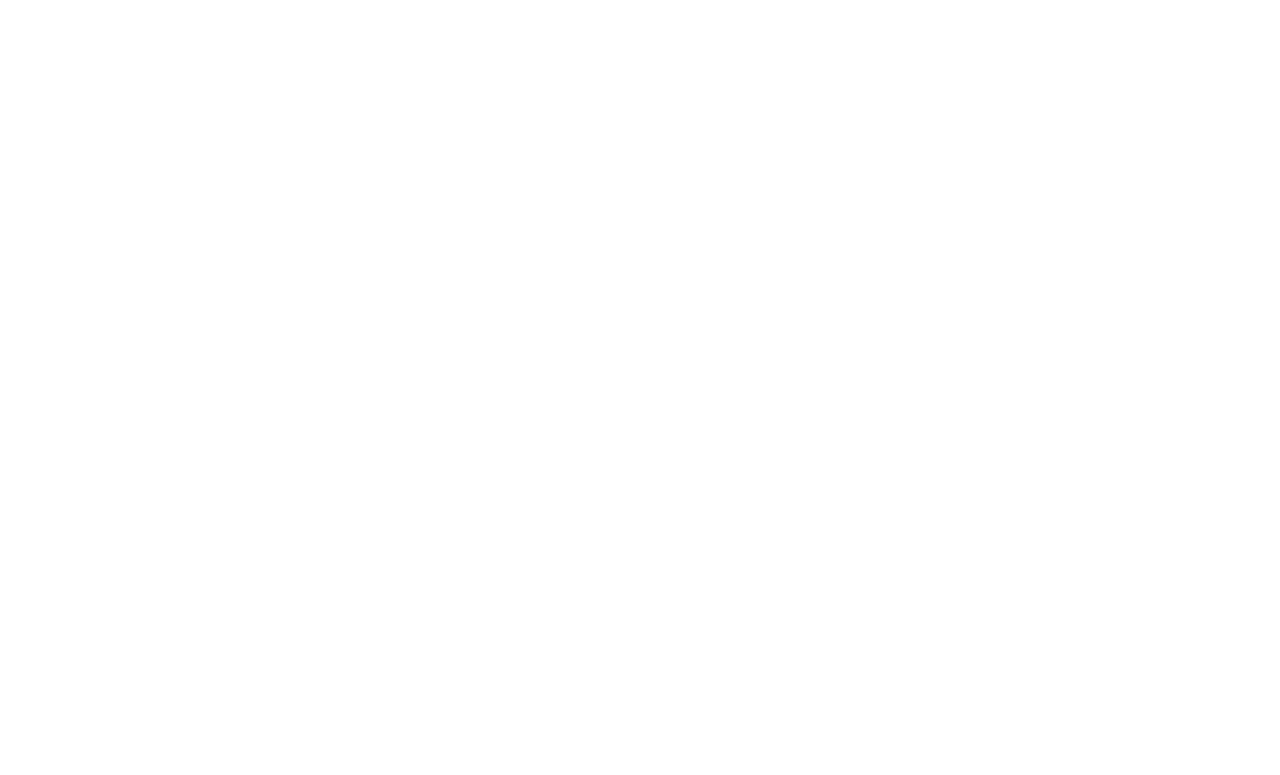
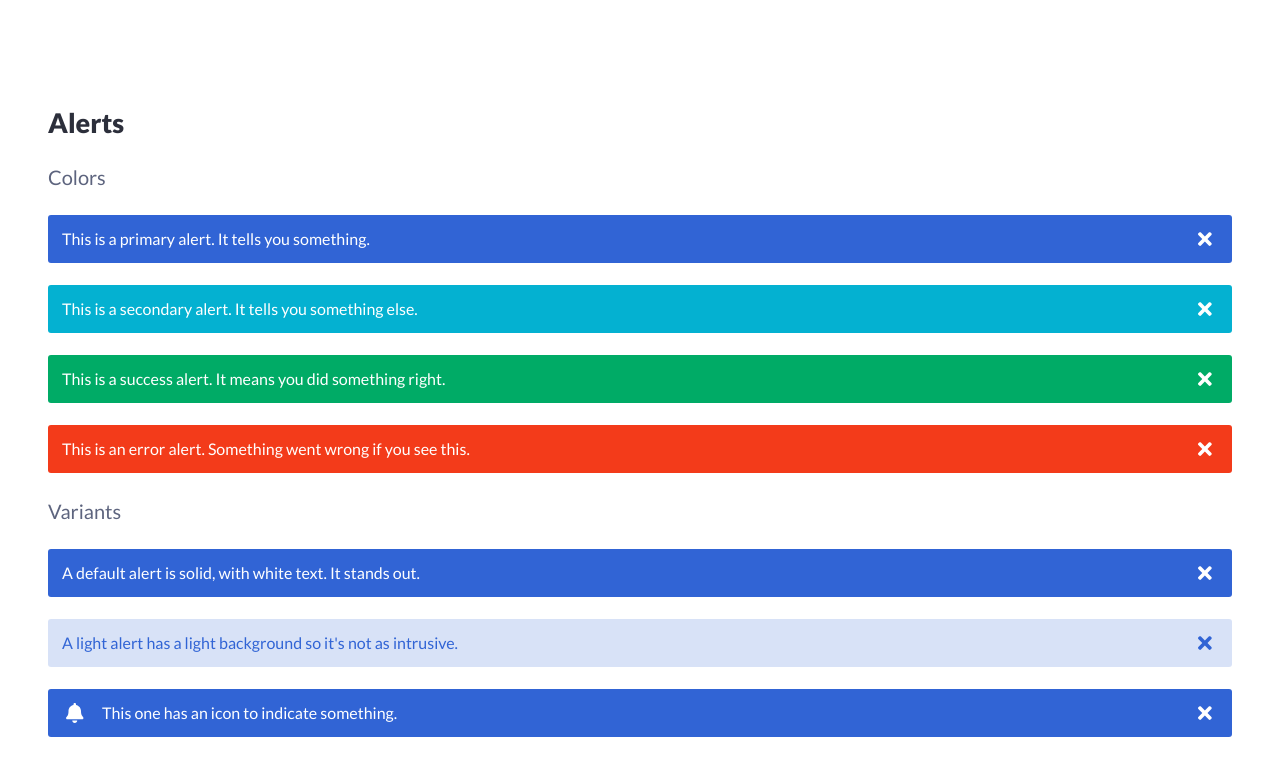
Before and after one commit to jarodpeachey/system-ui-kit, a React app: page / in a window 1280 px wide. Shown: the part 1841-2616 px from the top of the page. Before the commit the page ends 2055 px from the top, so only its background shows below. Built offline with nearby package versions, Linux system fonts and the light colour scheme.

Commit message:
Add alerts

```diff
--- a/src/App.js
+++ b/src/App.js
@@ -27,6 +27,7 @@
   faChevronLeft,
   faChevronDown,
   faQuoteLeft,
+  faBell,
 } from '@fortawesome/free-solid-svg-icons';
 import { FontAwesomeIcon } from '@fortawesome/react-fontawesome';
 import { theme } from './theme';
@@ -57,6 +58,7 @@
 import H4 from './components/H4';
 import H5 from './components/H5';
 import H6 from './components/H6';
+import Alert from './components/Alert';
 
 library.add(
   faBars,
@@ -85,6 +87,7 @@
   faChevronLeft,
   faQuoteLeft,
   faBars,
+  faBell,
 );
 
 const App = ({}) => (
@@ -351,6 +354,42 @@
       <br />
       <br />
       <br />
+      <H3>Alerts</H3>
+      <p className="mb-none">Colors</p>
+      {/* <Row spacing={[12]} breakpoints={[960]}>
+        <div widths={[6]}> */}
+      <Alert>This is a primary alert. It tells you something.</Alert>
+      {/* </div>
+        <div widths={[6]}> */}
+      <Alert color="secondary">
+        This is a secondary alert. It tells you something else.
+      </Alert>
+      {/* </div>
+        <div widths={[6]}> */}
+      <Alert color="success">
+        This is a success alert. It means you did something right.
+      </Alert>
+      {/* </div>
+        <div widths={[6]}> */}
+      <Alert color="error">
+        This is an error alert. Something went wrong if you see this.
+      </Alert>
+      {/* </div>
+      </Row> */}
+      <p className="mb-none">Variants</p>
+      {/* <Row spacing={[12]} breakpoints={[960]}>
+        <div widths={[6]}> */}
+      <Alert>A default alert is solid, with white text. It stands out.</Alert>
+      {/* </div>
+        <div widths={[6]}> */}
+      <Alert variant="light">
+        A light alert has a light background so it's not as intrusive.
+      </Alert>
+      <Alert icon={<FontAwesomeIcon icon="bell" />}>
+        This one has an icon to indicate something.
+      </Alert>
+      {/* </div>
+      </Row> */}
       <br />
       <br />
       <br />
--- /dev/null
+++ b/src/components/Alert.js
@@ -0,0 +1,83 @@
+import React, { useState } from 'react';
+import styled from 'styled-components';
+import { FontAwesomeIcon } from '@fortawesome/react-fontawesome';
+
+const Alert = ({ children, color, variant, icon }) => {
+  const [showAlert, setShowAlert] = useState(true);
+
+  const onClick = () => {
+    setShowAlert(false);
+  };
+
+  return (
+    <Wrapper icon={!!icon} show={showAlert} color={color} variant={variant}>
+      {icon && <Icon>{icon}</Icon>}
+      <div>{children}</div>
+      <CloseButton onClick={onClick}>
+        <FontAwesomeIcon icon="times" />
+      </CloseButton>
+    </Wrapper>
+  );
+};
+
+const Wrapper = styled.div`
+  width: 100%;
+  display: ${(props) => (props.show ? 'flex' : 'none')};
+  align-items: flex-start;
+  margin: ${(props) => props.theme.spacing.four} 0;
+  padding: ${(props) => props.theme.spacing.three};
+  background: ${(props) =>
+      props.color === 'primary'
+        ? props.theme.color.primary.main
+        : props.color === 'secondary'
+        ? props.theme.color.secondary.main
+        : props.color === 'success'
+        ? props.theme.color.success
+        : props.color === 'error'
+        ? props.theme.color.error
+        : props.theme.color.primary.main}${(props) => (props.variant === 'light' ? '30' : '')};
+  div {
+    color: ${(props) =>
+      props.variant === 'light'
+        ? props.color === 'primary'
+          ? props.theme.color.primary.main
+          : props.color === 'secondary'
+          ? props.theme.color.secondary.main
+          : props.color === 'success'
+          ? props.theme.color.success
+          : props.color === 'error'
+          ? props.theme.color.error
+          : props.theme.color.primary.main
+        : 'white'};
+  }
+  border-radius: ${(props) => props.theme.radius.one};
+  padding-right: 0;
+  padding-right: 0;
+  padding-left: ${(props) => (props.icon ? '0' : '14px')};
+`;
+
+const CloseButton = styled.div`
+  width: 40px;
+  height: 100%;
+  display: flex;
+  cursor: pointer;
+  align-items: center;
+  justify-content: center;
+  font-size: 20px;
+  color: white;
+  margin-left: auto;
+  padding-right: 14px;
+`;
+const Icon = styled.div`
+  width: 40px;
+  height: 100%;
+  display: flex;
+  align-items: center;
+  justify-content: center;
+  font-size: 20px;
+  color: white;
+  margin-right: 14px;
+  padding-left: 14px;
+`;
+
+export default Alert;
--- a/src/components/Button.js
+++ b/src/components/Button.js
@@ -59,6 +59,54 @@
   border-radius: ${(props) => props.theme.radius.one};
   cursor: pointer;
   transition: all 0.25s;
+  background: ${(props) =>
+    props.variant === 'secondary'
+      ? 'white'
+      : props.variant === 'outlined'
+      ? 'transparent'
+      : props.color === 'primary'
+      ? props.theme.color.primary.main
+      : props.color === 'secondary'
+      ? props.theme.color.secondary.main
+      : props.color === 'error'
+      ? props.theme.color.error
+      : props.color === 'success'
+      ? props.theme.color.success
+      : ''};
+  color: ${(props) =>
+    props.variant === 'outlined' || props.variant === 'secondary'
+      ? props.color === 'primary'
+        ? props.theme.color.primary.main
+        : props.color === 'secondary'
+        ? props.theme.color.secondary.main
+        : props.color === 'error'
+        ? props.theme.color.error
+        : props.color === 'success'
+        ? props.theme.color.success
+        : ''
+      : props.color === 'primary' ||
+        props.color === 'secondary' ||
+        props.color === 'error' ||
+        props.color === 'success'
+      ? 'white'
+      : ''};
+  border: 2px solid
+    ${(props) =>
+      props.variant === 'secondary'
+        ? 'transparent'
+        : props.color === 'primary'
+        ? props.theme.color.primary.main
+        : props.color === 'secondary'
+        ? props.theme.color.secondary.main
+        : props.color === 'error'
+        ? props.theme.color.error
+        : props.color === 'success'
+        ? props.theme.color.success
+        : props.color === 'white'
+        ? '#ffffff'
+        : '#efefef'};
+  box-shadow: ${(props) =>
+    props.variant === 'secondary' ? '0 1px 4px 0 rgba(0, 0, 0, 0.14)' : 'none'};
   :hover,
   :focus,
   :focus {
@@ -91,11 +139,11 @@
           ? props.theme.color.success
           : '#efefef'
         : props.variant === 'secondary'
-
         ? 'white'
         : props.variant === 'outlined'
         ? 'transparent'
-        : props.color === 'primary'
+        : `${
+            props.color === 'primary'
               ? props.theme.color.primary.main
               : props.color === 'secondary'
               ? props.theme.color.secondary.main
@@ -103,14 +151,28 @@
               ? props.theme.color.error
               : props.color === 'success'
               ? props.theme.color.success
-        : ''};
+              : ''
+          }dd`};
+    border: 2px solid
+      ${(props) =>
+        props.variant === 'secondary'
+          ? 'transparent'
+          : `${
+              props.color === 'primary'
+                ? props.theme.color.primary.main
+                : props.color === 'secondary'
+                ? props.theme.color.secondary.main
+                : props.color === 'error'
+                ? props.theme.color.error
+                : props.color === 'success'
+                ? props.theme.color.success
+                : '#efefef'
+            }00`} !important;
     box-shadow: ${(props) =>
       props.variant === 'secondary'
-
         ? '2px 5px 8px -2px rgba(0, 0, 0, 0.2)'
         : `0px 8px 26px -14px ${
             props.variant === 'secondary'
-
               ? 'rgba(0, 0, 0, .4)'
               : props.color === 'primary'
               ? props.theme.color.primary.main
@@ -122,60 +184,8 @@
               ? props.theme.color.success
               : '#aaa'
           }`};
-    transform: translateY(-1px);
+    // transform: translateY(-1px);
   }
-  background: ${(props) =>
-    props.variant === 'secondary'
-
-      ? 'white'
-      : props.variant === 'outlined'
-      ? 'transparent'
-      : props.color === 'primary'
-      ? props.theme.color.primary.main
-      : props.color === 'secondary'
-      ? props.theme.color.secondary.main
-      : props.color === 'error'
-      ? props.theme.color.error
-      : props.color === 'success'
-      ? props.theme.color.success
-      : ''};
-  color: ${(props) =>
-    props.variant === 'outlined' || props.variant === 'secondary'
-
-      ? props.color === 'primary'
-        ? props.theme.color.primary.main
-        : props.color === 'secondary'
-        ? props.theme.color.secondary.main
-        : props.color === 'error'
-        ? props.theme.color.error
-        : props.color === 'success'
-        ? props.theme.color.success
-        : ''
-      : props.color === 'primary' ||
-        props.color === 'secondary' ||
-        props.color === 'error' ||
-        props.color === 'success'
-      ? 'white'
-      : ''};
-  border: 2px solid
-    ${(props) =>
-      props.variant === 'secondary'
-
-        ? 'transparent'
-        : props.color === 'primary'
-        ? props.theme.color.primary.main
-        : props.color === 'secondary'
-        ? props.theme.color.secondary.main
-        : props.color === 'error'
-        ? props.theme.color.error
-        : props.color === 'success'
-        ? props.theme.color.success
-        : props.color === 'white'
-        ? '#ffffff'
-        : '#efefef'};
-  box-shadow: ${(props) =>
-    props.variant === 'secondary'
- ? '0 1px 4px 0 rgba(0, 0, 0, 0.14)' : 'none'};
 `;
 
 Button.propTypes = {
--- a/src/style.css
+++ b/src/style.css
@@ -95,7 +95,7 @@
 label,
 input,
 div {
-  font-size: 14px;
+  font-size: 16px;
 }
 
 p,
```
Lines whose indentation alone changed are shown as unchanged.
